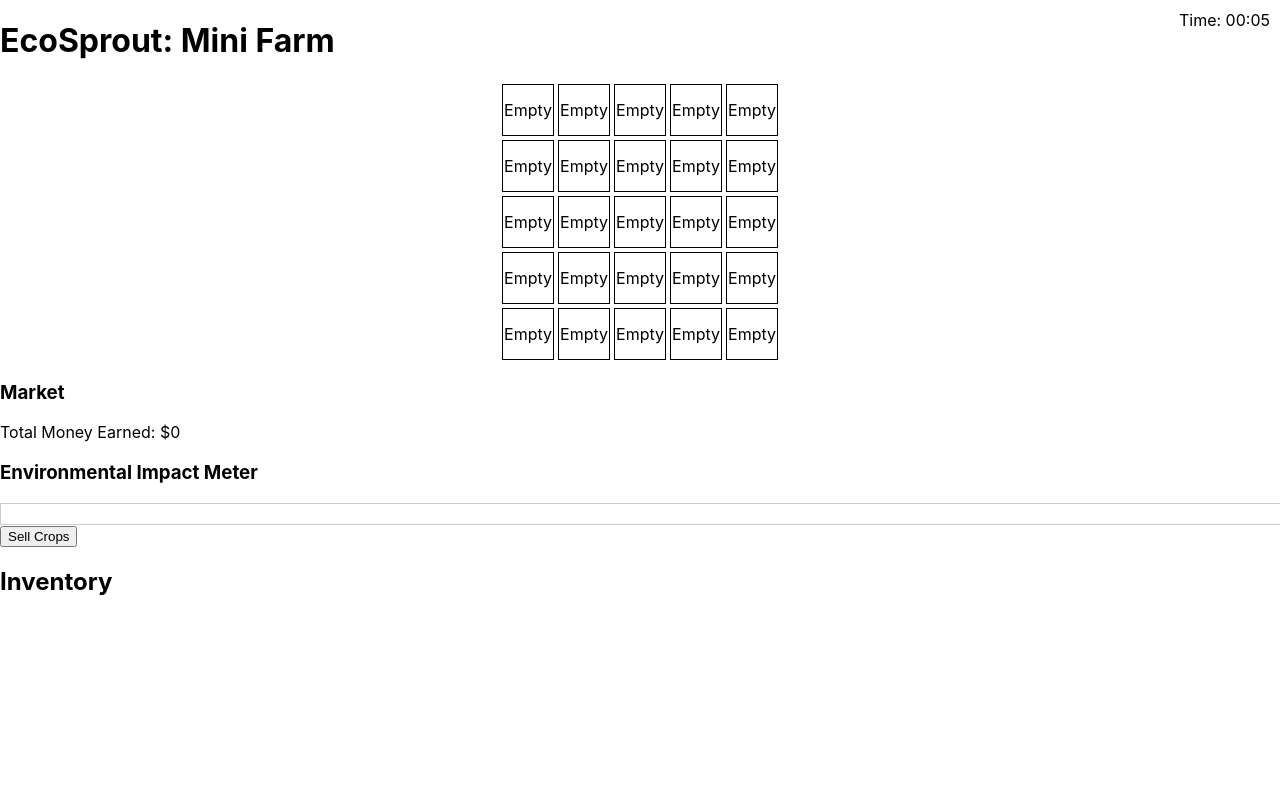
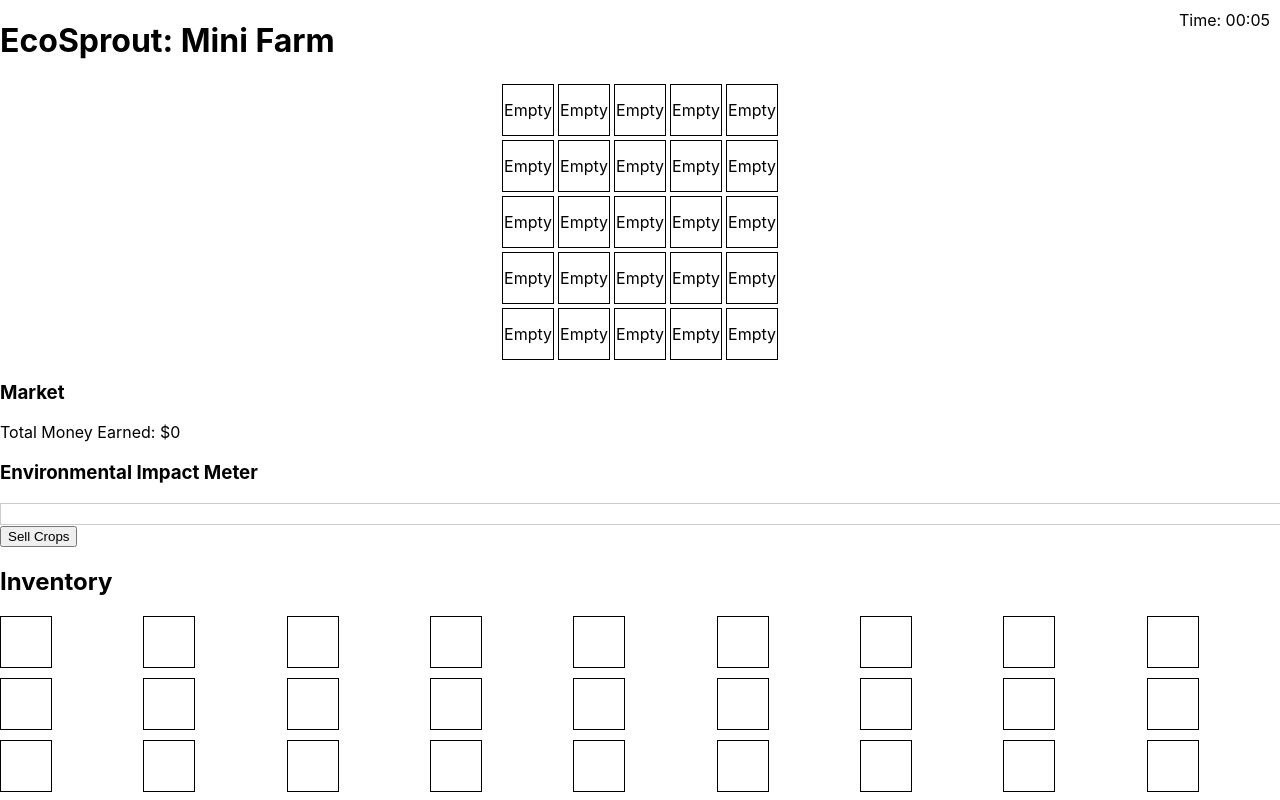
Before and after one commit to shane1595042264/Eco-Sprout, a React (Create React App) app: page / in a window 1280 px wide. Built offline with nearby package versions, Linux system fonts and the light colour scheme.

Commit message:
updated Inventory

```diff
--- a/src/App.css
+++ b/src/App.css
@@ -19,3 +19,21 @@
   align-items: center;
   cursor: pointer;
 }
+.inventory-grid {
+  margin-top: 20px;
+}
+
+.inventory-slots {
+  display: grid;
+  grid-template-columns: repeat(9, 1fr); /* 9 columns for example */
+  gap: 10px;
+}
+
+.inventory-slot {
+  width: 50px;
+  height: 50px;
+  border: 1px solid black;
+  display: flex;
+  justify-content: center;
+  align-items: center;
+}
--- a/src/App.js
+++ b/src/App.js
@@ -3,6 +3,7 @@ import Field from './components/Field';
 import Market from './components/Market';
 import ImpactMeter from './components/ImpactMeter';
 import FieldGrid from './components/FieldGrid';
+import InventorySlot from './components/InventorySlot';
 import './App.css';
 
 
@@ -16,7 +17,8 @@ function App() {
   const [currentTime, setCurrentTime] = useState(0);
 
   const [crops, setCrops] = useState(0);
-  const [inventory, setInventory] = useState({});
+  const [inventory, setInventory] = useState(Array(27).fill({ cropType: null, quantity: 0 }));
+
   const [money, setMoney] = useState(0);
   const [impactLevel, setImpactLevel] = useState(0);
   const initialField = Array.from({ length: 5 }, () => Array.from({ length: 5 }, () => ({ ...initialCrop })));
@@ -69,15 +71,28 @@ function App() {
       console.log(`Harvested ${crop.type}`);
       setCrops(crops + 1);
           // Update inventory
-    setInventory((prevInventory) => {
-      const newInventory = { ...prevInventory };
-      if (newInventory[crop.type]) {
-        newInventory[crop.type] += 1;
-      } else {
-        newInventory[crop.type] = 1;
-      }
-      return newInventory;
-    });
+          setInventory((prevInventory) => {
+            const newInventory = [...prevInventory];
+            let added = false;
+
+            for (let i = 0; i < newInventory.length; i++) {
+              if (newInventory[i].cropType === crop.type && newInventory[i].quantity < 64) {
+                newInventory[i].quantity += 1;
+                added = true;
+                break;
+              } else if (!newInventory[i].cropType) {
+                newInventory[i] = { cropType: crop.type, quantity: 1 };
+                added = true;
+                break;
+              }
+            }
+
+            if (!added) {
+              alert("Inventory is full!");
+            }
+
+            return newInventory;
+          });
       // Reset the cell to the initial state
       newField[rowIndex][colIndex] = { ...initialCrop };
     } else {
@@ -109,11 +124,11 @@ function App() {
       <button onClick={handleSell}>Sell Crops</button>
       <div>
       <h2>Inventory</h2>
-      <ul>
-        {Object.entries(inventory).map(([cropType, quantity]) => (
-          <li key={cropType}>{cropType}: {quantity}</li>
+      <div className="inventory-slots">
+        {inventory.map((slot, index) => (
+          <InventorySlot key={index} cropType={slot.cropType} quantity={slot.quantity} />
         ))}
-      </ul>
+      </div>
     </div>
     </div>
   );
```
Also changed, not shown: src/img/Wheat.png (added).
